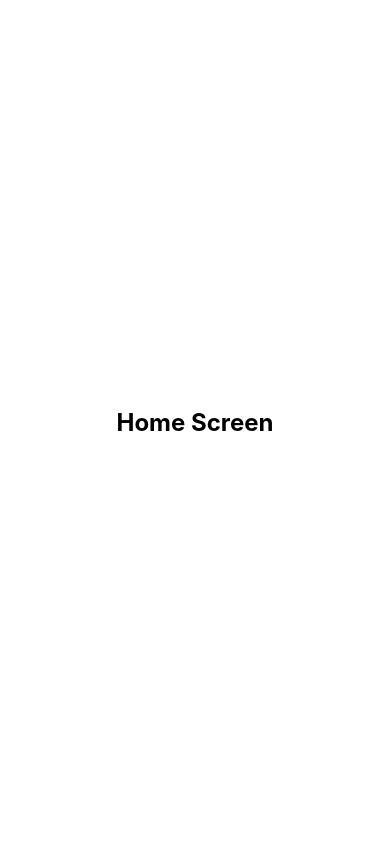
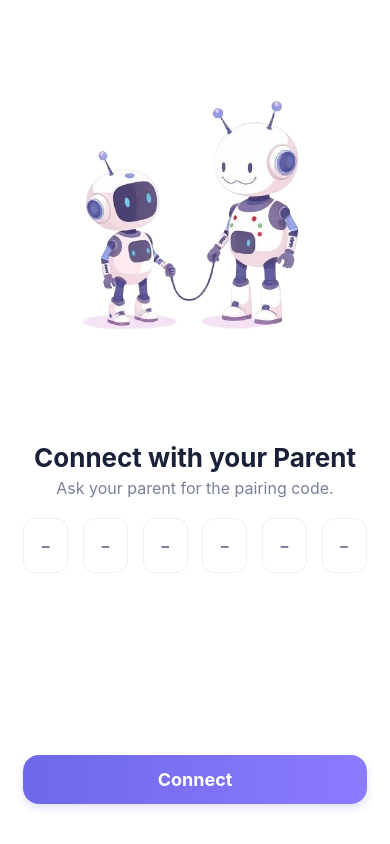
Before and after one commit to Tayyba-Zulfiqar/Ai-Guardian-parental-control-system, a React Native app in the folder Frontend/Child-App-Frontend/: screen /ParentConnection in a window 390 px wide. Before the commit this address had no page. Built offline with nearby package versions, Linux system fonts and the light colour scheme.

Commit message:
Created ConnectParentScreen component along with reuseable text,input and button components

```diff
--- a/Frontend/Child-App-Frontend/App.js
+++ b/Frontend/Child-App-Frontend/App.js
@@ -4,6 +4,8 @@ import { NavigationContainer } from "@react-navigation/native";
 import { createNativeStackNavigator } from '@react-navigation/native-stack';
 import SplashScreen from './src/screens/SplashScreen';
 import HomeScreen from './src/screens/HomeScreen';
+import ParentConnectionScreen from './src/screens/ParentConnectionScreen';
+import { StackScreen } from 'react-native-screens';
 
 const Stack = createNativeStackNavigator();
 
@@ -21,6 +23,11 @@ export default function App() {
           component={HomeScreen}
           options={{ headerShown: false }}
         />
+        <Stack.Screen
+          name="ParentConnection"
+          component={ParentConnectionScreen}
+          options={{ headerShown: false }}
+        />
       </Stack.Navigator>
       <StatusBar style="auto" />
     </NavigationContainer>
--- a/Frontend/Child-App-Frontend/package.json
+++ b/Frontend/Child-App-Frontend/package.json
@@ -9,6 +9,7 @@
     "web": "expo start --web"
   },
   "dependencies": {
+    "@react-native-masked-view/masked-view": "^0.3.2",
     "@react-navigation/native": "^7.1.33",
     "@react-navigation/native-stack": "^7.14.5",
     "expo": "~54.0.0",
@@ -17,6 +18,8 @@
     "expo-status-bar": "~3.0.9",
     "react": "19.1.0",
     "react-native": "0.81.5",
+    "react-native-keyboard-aware-scroll-view": "^0.9.5",
+    "react-native-linear-gradient": "^2.8.3",
     "react-native-safe-area-context": "~5.6.0",
     "react-native-screens": "~4.16.0"
   },
--- /dev/null
+++ b/Frontend/Child-App-Frontend/src/components/UI/OTPInput.jsx
@@ -0,0 +1,91 @@
+import { useRef, useState } from "react";
+import { View, TextInput, StyleSheet } from "react-native";
+
+const OTPInput = ({
+    code,
+    setCode,
+    length = 6,
+    inputStyle,
+    focusedStyle
+}) => {
+    const inputRefs = useRef([]);
+    const [focusedIndex, setFocusedIndex] = useState(null);
+
+    const handleChange = (text, index) => {
+        const newCode = [...code];
+        newCode[index] = text.slice(-1);
+        setCode(newCode);
+
+        if (text && index < length - 1) {
+            inputRefs.current[index + 1].focus();
+        }
+    };
+    const handleKeyPress = (e, index) => {
+        if (e.nativeEvent.key === 'Backspace') {
+            if (code[index]) {
+                // Clear current field
+                const newCode = [...code];
+                newCode[index] = '';
+                setCode(newCode);
+            } else if (index > 0) {
+                // Move focus immediately to previous field
+                inputRefs.current[index - 1].focus();
+
+                // Clear previous field after focusing
+                const newCode = [...code];
+                newCode[index - 1] = '';
+                setCode(newCode);
+            }
+        }
+    };
+
+    return (
+        <View style={styles.container}>
+            {code.map((value, index) => (
+                <TextInput
+                    key={index}
+                    ref={(ref) => (inputRefs.current[index] = ref)}
+                    style={[
+                        styles.input,
+                        inputStyle,
+                        focusedIndex === index && (focusedStyle || styles.focusedInput)
+                    ]}
+                    value={value}
+                    onChangeText={(text) => handleChange(text, index)}
+                    onKeyPress={(e) => handleKeyPress(e, index)}
+                    keyboardType="number-pad"
+                    maxLength={1}
+                    placeholder="-"
+                    placeholderTextColor="#7B809A"
+                    onFocus={() => setFocusedIndex(index)}
+                    onBlur={() => setFocusedIndex(null)}
+                />
+            ))}
+        </View>
+    );
+};
+
+const styles = StyleSheet.create({
+    container: {
+        flexDirection: 'row',
+        justifyContent: 'space-between',
+        width: '100%',
+    },
+    input: {
+        width: 45,
+        height: 55,
+        borderWidth: 1.5,
+        borderColor: '#EFEFEF',
+        borderRadius: 12,
+        fontSize: 24,
+        textAlign: 'center',
+        color: '#1A2138',
+        backgroundColor: '#FFFFFF',
+    },
+    focusedInput: {
+        borderColor: '#8b8de3',
+        borderWidth: 2,
+    },
+});
+
+export default OTPInput;
--- /dev/null
+++ b/Frontend/Child-App-Frontend/src/components/UI/PrimaryButton.jsx
@@ -0,0 +1,54 @@
+import { TouchableOpacity, Text, StyleSheet } from "react-native";
+import { LinearGradient } from "expo-linear-gradient";
+
+const PrimaryButton = ({
+    title,
+    onPress,
+    colors = ['#6E68E8', '#8C7BFF'],
+    buttonStyle,
+    gradientStyle,
+    textStyle
+}) => {
+    return (
+        <TouchableOpacity
+            style={[styles.button, buttonStyle]}  // default + override
+            activeOpacity={0.8}
+            onPress={onPress}
+        >
+            <LinearGradient
+                colors={colors}
+                start={{ x: 0, y: 0 }}
+                end={{ x: 1, y: 0 }}
+                style={[styles.gradientButton, gradientStyle]} // default + override
+            >
+                <Text style={[styles.buttonText, textStyle]}>{title}</Text>
+            </LinearGradient>
+        </TouchableOpacity>
+    );
+};
+
+const styles = StyleSheet.create({
+    button: {
+        width: '100%',
+        borderRadius: 16,
+        overflow: 'hidden',
+        shadowColor: '#6E68E8',
+        shadowOffset: { width: 0, height: 4 },
+        shadowOpacity: 0.2,
+        shadowRadius: 8,
+        elevation: 4,
+    },
+    gradientButton: {
+        width: '100%',
+        paddingVertical: 14,
+        alignItems: 'center',
+        justifyContent: 'center',
+    },
+    buttonText: {
+        color: '#FFFFFF',
+        fontSize: 18,
+        fontWeight: 'bold',
+    },
+});
+
+export default PrimaryButton;
--- /dev/null
+++ b/Frontend/Child-App-Frontend/src/components/UI/ScreenTitle.jsx
@@ -0,0 +1,50 @@
+import { View, Text, StyleSheet, Animated } from "react-native";
+
+const ScreenTitle = ({
+    title,
+    subtitle,
+    animated = false,
+    fadeAnim,
+    titleStyle = {},
+    subtitleStyle = {},
+    containerStyle = {},
+}) => {
+    const TitleText = animated ? Animated.Text : Text;
+
+    return (
+        <View style={[styles.container, containerStyle]}>
+            <TitleText
+                style={[styles.title, animated && { opacity: fadeAnim }, titleStyle]}
+            >
+                {title}
+            </TitleText>
+
+            <TitleText
+                style={[styles.subtitle, animated && { opacity: fadeAnim }, subtitleStyle]}
+            >
+                {subtitle}
+            </TitleText>
+        </View>
+    );
+};
+
+const styles = StyleSheet.create({
+    container: {
+        alignItems: 'center',
+        marginBottom: 20,
+    },
+    title: {
+        fontSize: 26,
+        fontWeight: "bold",
+        color: "#1A2138",
+        textAlign: 'center',
+    },
+    subtitle: {
+        fontSize: 16,
+        color: "#7B809A",
+        textAlign: 'center',
+        marginTop: 5,
+    },
+});
+
+export default ScreenTitle;
--- /dev/null
+++ b/Frontend/Child-App-Frontend/src/screens/ParentConnectionScreen.jsx
@@ -0,0 +1,92 @@
+import { useState } from 'react';
+import {
+    View,
+    StyleSheet,
+    Image,
+    KeyboardAvoidingView,
+    Platform,
+    Dimensions
+} from "react-native";
+import { SafeAreaView } from "react-native-safe-area-context";
+import ScreenTitle from '../components/UI/ScreenTitle';
+import OTPInput from '../components/UI/OTPInput';
+import PrimaryButton from '../components/UI/PrimaryButton';
+
+const { width } = Dimensions.get('window');
+
+
+const ParentConnectionScreen = () => {
+    const [code, setCode] = useState(['', '', '', '', '', '']);
+
+
+    const handleConnection = () => {
+        console.log("Code entered:", code.join(''));
+        // Add your actual connection logic here
+    };
+
+    return (
+        <SafeAreaView style={styles.container} edges={['top', 'bottom']}>
+            <KeyboardAvoidingView
+                behavior={Platform.OS === 'ios' ? 'padding' : 'height'}
+                style={styles.keyboardView}
+            >
+                {/* Mascot / Image */}
+                <View style={styles.imageContainer}>
+                    <Image
+                        source={require("../../assets/images/connect.png")}
+                        style={styles.image}
+                        resizeMode="contain"
+                    />
+                </View>
+
+                {/* Title + Subtitle + OTP Inputs */}
+                <View style={styles.contentContainer}>
+                    <ScreenTitle
+                        title="Connect with your Parent"
+                        subtitle="Ask your parent for the pairing code."
+                    />
+
+                    <OTPInput
+                        code={code}
+                        setCode={setCode}
+                    />
+                </View>
+
+                <PrimaryButton
+                    title="Connect"
+                    onPress={handleConnection}
+                />
+            </KeyboardAvoidingView>
+        </SafeAreaView>
+    );
+};
+
+const styles = StyleSheet.create({
+    container: {
+        flex: 1,
+        backgroundColor: '#FFFFFF',
+    },
+    keyboardView: {
+        flex: 1,
+        justifyContent: 'space-between',
+        paddingHorizontal: width * 0.06,
+        paddingBottom: 40,
+        paddingTop: 60,
+    },
+    imageContainer: {
+        alignItems: 'center',
+        justifyContent: 'center',
+        flex: 0.45,
+    },
+    image: {
+        width: '100%',
+        height: '100%',
+    },
+    contentContainer: {
+        flex: 0.35,
+        alignItems: 'center',
+    },
+
+});
+
+export default ParentConnectionScreen;
--- a/Frontend/Child-App-Frontend/src/screens/SplashScreen.jsx
+++ b/Frontend/Child-App-Frontend/src/screens/SplashScreen.jsx
@@ -1,7 +1,7 @@
 import { useEffect } from "react";
-import { Text, StyleSheet, Image, Animated } from "react-native";
+import { StyleSheet, Animated } from "react-native";
 import { LinearGradient } from "expo-linear-gradient"; // Import LinearGradient
-
+import ScreenTitle from "../components/UI/ScreenTitle";
 const SplashScreen = ({ navigation }) => {
     const scaleAnim = new Animated.Value(0);
     const fadeAnim = new Animated.Value(0);
@@ -15,7 +15,7 @@ const SplashScreen = ({ navigation }) => {
 
         // Navigate to Home after 4 seconds
         const timer = setTimeout(() => {
-            navigation.replace("Home");
+            navigation.replace("ParentConnection");
         }, 3000);
 
         return () => clearTimeout(timer); // cleanup
@@ -32,8 +32,15 @@ const SplashScreen = ({ navigation }) => {
                 source={require("../../assets/images/SplashScreen.png")}
                 style={[styles.image, { transform: [{ scale: scaleAnim }] }]}
             />
-            <Animated.Text style={[styles.title, { opacity: fadeAnim }]}>AI Guardian</Animated.Text>
-            <Animated.Text style={[styles.subtitle, { opacity: fadeAnim }]}>Keeping you safe online</Animated.Text>
+            <ScreenTitle
+                title="AI Guardian"
+                subtitle="Keeping you safe online"
+                animated={true}
+                fadeAnim={fadeAnim}
+                titleStyle={styles.title}
+                subtitleStyle={styles.subtitle}
+                containerStyle={{ marginBottom: 40 }}
+            />
         </LinearGradient>
     );
 };
@@ -52,7 +59,7 @@ const styles = StyleSheet.create({
         marginBottom: 20
     },
     title: {
-        fontSize: 32,
+        fontSize: 26,
         fontWeight: "900",
         color: "#1e1b4b"
     },
@@ -60,6 +67,6 @@ const styles = StyleSheet.create({
         fontSize: 16,
         color: "#1e1b4b",
         opacity: 0.7,
-        marginTop: 5
+        marginTop: 6
     },
 });
```
Also changed, not shown: Frontend/Child-App-Frontend/assets/images/connect.png (added), 1 other file (tests, documents, lock files or other folders).
